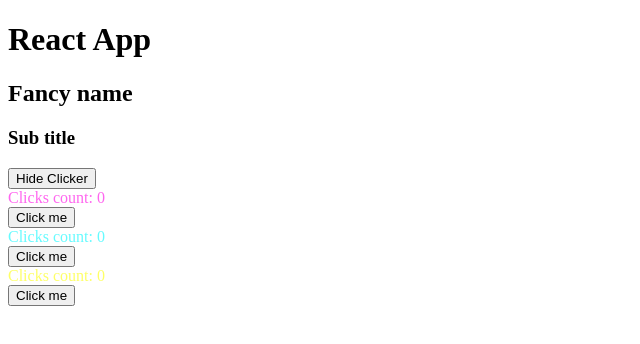
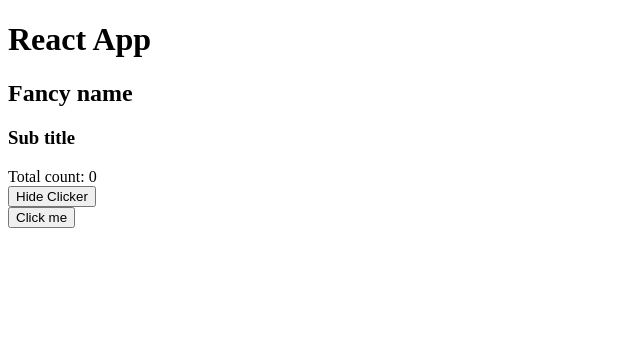
Before and after one commit to kothapallisridhar/frontend, a React (Vite) app in the folder react3fiber/: page / in a window 1280 px wide. Shown: the top 344 px of the page, without its empty margins (0-640 px from the left). Built offline with nearby package versions, Linux system fonts and the light colour scheme.

Commit message:
moving the data up

```diff
--- a/react3fiber/src/App.jsx
+++ b/react3fiber/src/App.jsx
@@ -4,20 +4,24 @@
 function App({children}) {
 
   const [hasClicker, setHasClicker] = useState(true);
+  const [count, setCount] = useState(0)
 
   function toggleClicker() {
     setHasClicker(!hasClicker);
   }
 
+  const increment = () => {
+    setCount(count + 1)
+  }
+
   return (
     <>
       {children}
+      <div>Total count: {count}</div>
       <button onClick={toggleClicker}>{hasClicker ? 'Hide Clicker' : 'Show Clicker'}</button>
       {hasClicker &&
       <>
-      <Clicker keyName='countA' color={`hsl(${Math.random() * 360}deg, 100%, 70%)`}/>
-      <Clicker keyName='countB' color={`hsl(${Math.random() * 360}deg, 100%, 70%)`}/>
-      <Clicker keyName='countC' color={`hsl(${Math.random() * 360}deg, 100%, 70%)`}/>
+      <Clicker increment={increment} keyName='countA' color={`hsl(${Math.random() * 360}deg, 100%, 70%)`}/>
       </>}
     </>
   )
--- a/react3fiber/src/Clicker.jsx
+++ b/react3fiber/src/Clicker.jsx
@@ -1,6 +1,6 @@
 import { useState, useEffect } from "react"
 
-export default function Clicker({ keyName, color }) {
+export default function Clicker({ increment, keyName, color }) {
 
     const [count, setCount] = useState(parseInt(localStorage.getItem(keyName) ?? 0))
 
@@ -17,11 +17,11 @@
 
     function buttonClick() {
         setCount(value => value + 1)
+        increment()
     }
 
     return (
         <div>
-            <div style={{ color: color}}>Clicks count: {count}</div>
             <button onClick={buttonClick}>Click me</button>
         </div>
     )
```
